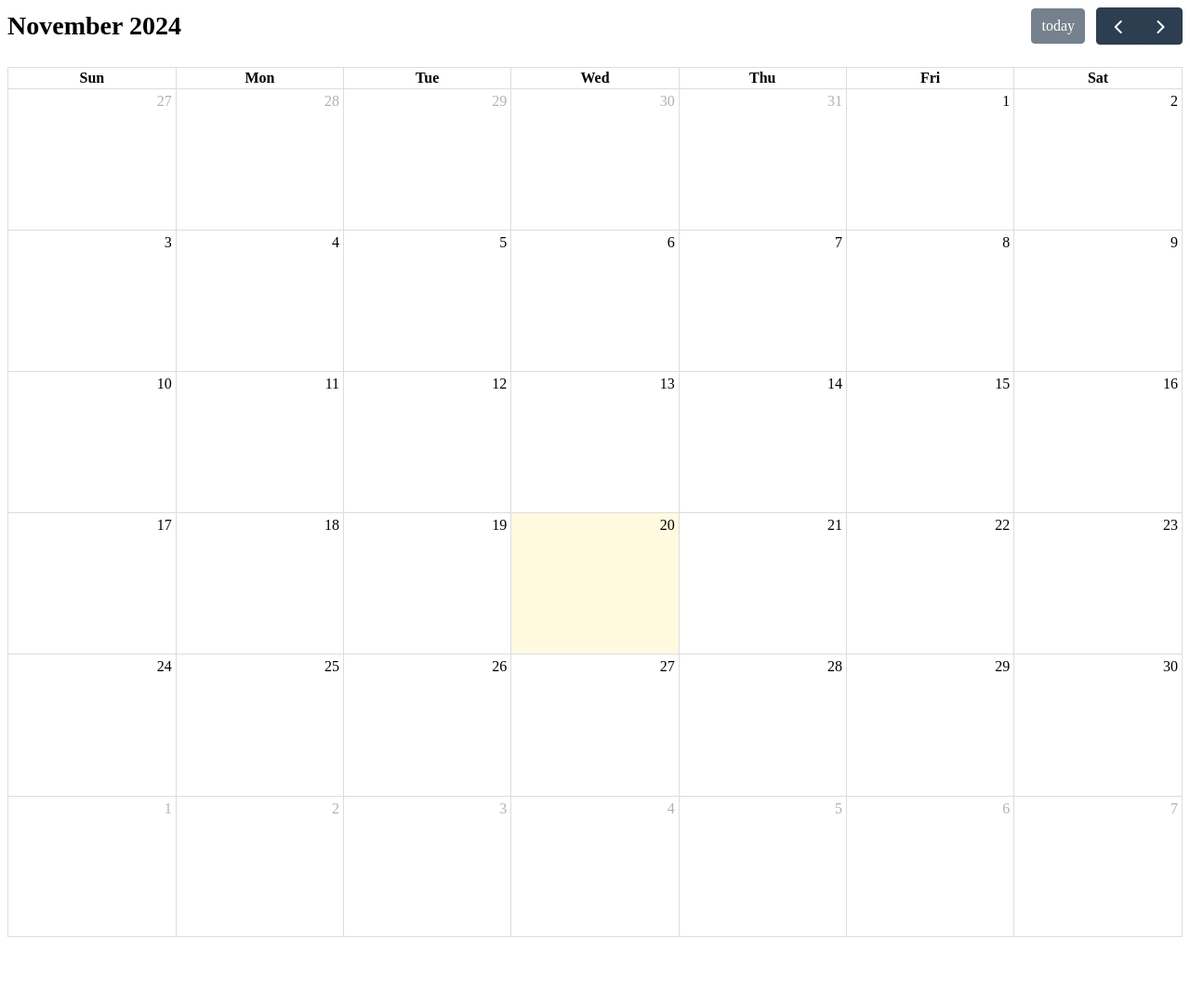
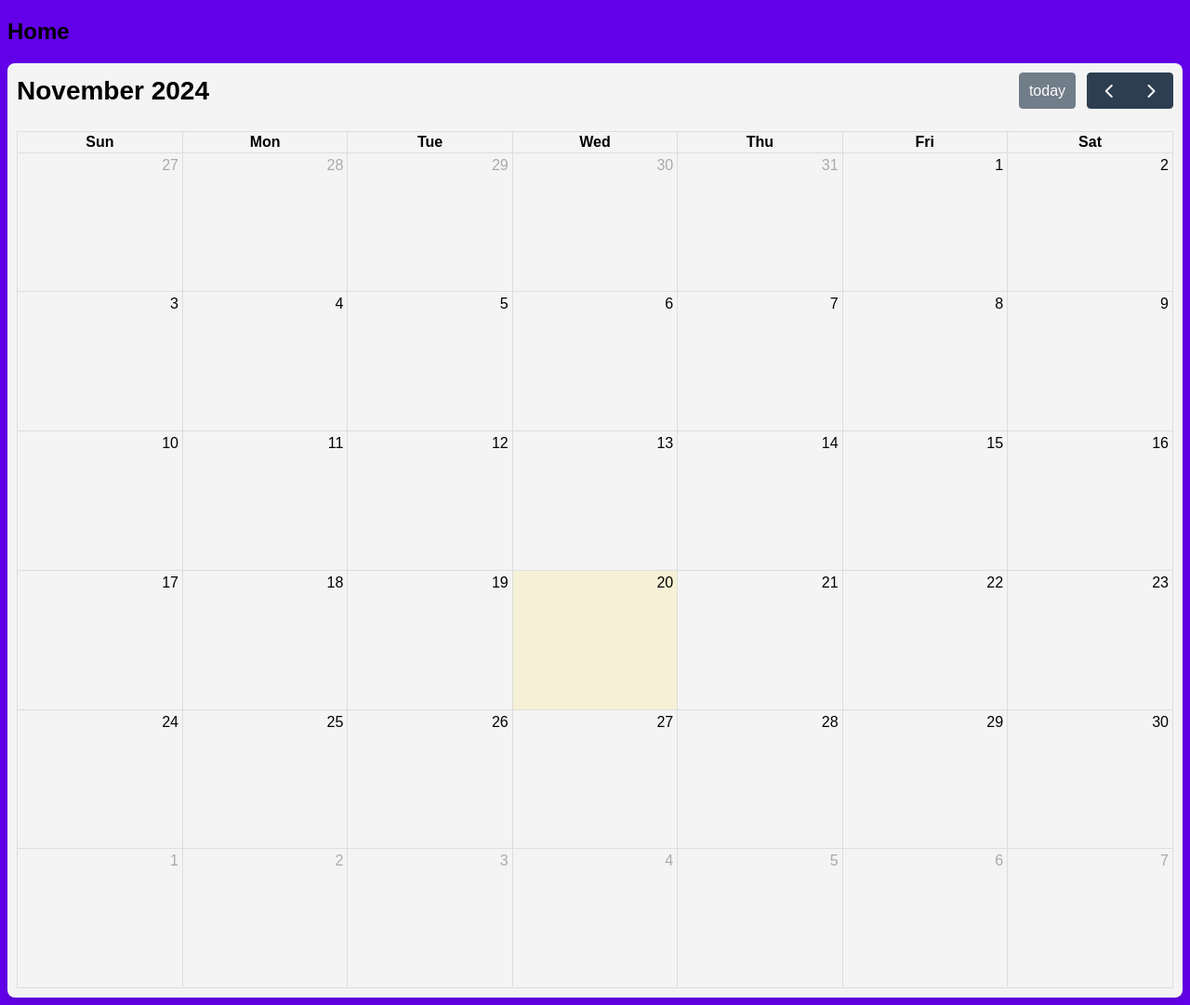
Before and after one commit to Abel-O2/Mena--Menstruation-Tracking, a Django app: page /MenaApp/calendar/ in a window 1280 px wide. Shown: the whole page at 93% size. Before the commit the page ends 1008 px from the top, so only its background shows below. Run offline with Django 5.2, Linux system fonts and the light colour scheme; lists and menus that the app fills with data are empty; some libraries are stand-ins or nearby versions.

Commit message:
Calendar (in menu/user only)

```diff
--- a/Mena/MenaApp/templates/Calendar.html
+++ b/Mena/MenaApp/templates/Calendar.html
@@ -7,8 +7,50 @@
     <script src="https://cdn.jsdelivr.net/npm/fullcalendar@5.10.1/main.min.js"></script>
     <script src="https://cdn.jsdelivr.net/npm/fullcalendar@5.10.1/main.min.js"></script>
     <script src="https://code.jquery.com/jquery-3.6.0.min.js"></script>
+
+    <style>
+         body {
+            background-color:#6200E8;
+            color: black;
+            font-family: Arial, sans-serif;
+        }
+
+        #calendar {
+            background-color: #f4f4f4; /* light gray */
+            padding: 10px;
+            border-radius: 8px;
+            box-shadow: 0 4px 8px rgba(0, 0, 0, 0.1);
+        }
+
+        .fc-event {
+            background-color: #add8e6; /* light blue for events */
+            color: black;
+        }
+
+        .fc-daygrid-day:hover {
+            background-color: #dcdcdc; /* light gray hover */
+            cursor: pointer;
+        }
+
+        h2 a {
+            text-decoration: none;
+            color: black;
+            transition: color 0.3s ease;
+        }
+
+        h2 a:hover {
+            color: blueviolet;
+            text-decoration: none;
+        }
+
+    </style>
 </head>
 <body>
+
+    <h2>
+    <a href="{% url 'home' %}">Home</a>
+    </h2>
+
     <div id="calendar"></div>
 
     <script>
--- a/Mena/MenaApp/templates/index/base.html
+++ b/Mena/MenaApp/templates/index/base.html
@@ -276,6 +276,8 @@
         <div class="sidenav">
             <a href="{% url 'home' %}">Home</a>
             <a href="{% url 'forum' %}">Forum</a>
+            <a href="{% url 'calendar_view' %}">Calendar</a>
+            <!--<a href="{% url 'time_of_the_month' %}">Calendar(View)</a>-->
             <hr style="border: 1px solid #8232EF;">
             <a href="/MenaApp/settings">Settings</a>
             <hr style="border: 1px solid #8232EF;">
```
Also changed, not shown: Mena/db.sqlite3.
